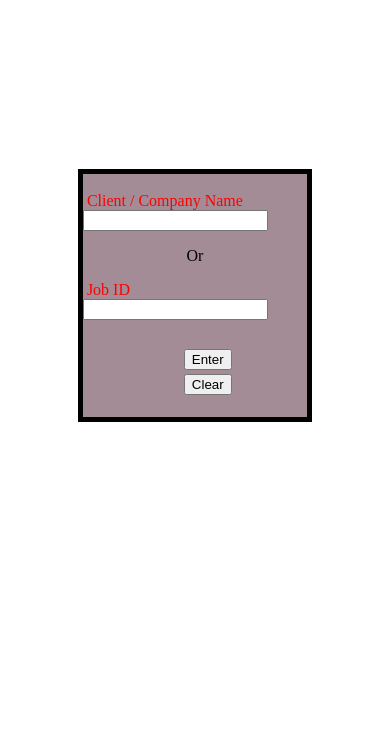
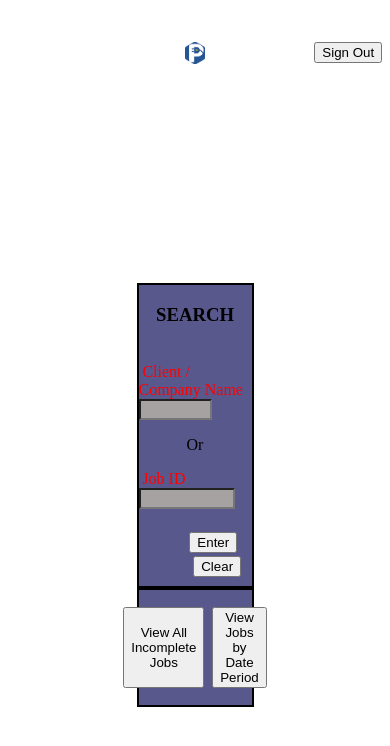
Before and after one commit to brian-w119/job-tracking, a plain HTML site: page index.html in a window 390 px wide. Drawn offline with Linux system fonts and the light colour scheme.

Commit message:
Addedd further layout to the home page

```diff
--- a/index.html
+++ b/index.html
@@ -9,7 +9,10 @@
   </head>
 
   <body>
+    <button id="sign-out">Sign Out</button>
+    <img id="logo" src="./images/logo.png" alt="" />
     <main id="outline">
+      <h3>SEARCH</h3>
       <br />
       <label id="first-label" for="name">Client / Company Name</label>
       <input id="name-input" />
@@ -23,6 +26,11 @@
           <button id="clear">Clear</button>
         </div>
       </div>
+      <hr id="dividing-line" />
+      <div id="search-all">
+        <button id="incomplete-tasks">View All Incomplete Jobs</button>
+        <button id="last-edit">View Jobs by Date Period</button>
+      </div>
     </main>
     <script src="script.js"></script>
   </body>
--- a/style.css
+++ b/style.css
@@ -2,15 +2,16 @@
   box-sizing: border-box;
 }
 
+@media only screen and (max-width: 767px) {
   #outline {
     display: block;
-  border: 5px solid black;
-  background-color: grey;
+    border: 1px solid black;
+    background-color: rgb(118, 130, 139);
     width: 60vw;
     margin-left: auto;
     margin-right: auto;
-  margin-top: 20vh;
-  height: 30vh;
+    margin-top: 15vh;
+    height: auto;
   }
 
   #or {
@@ -27,6 +28,10 @@
     margin-top: 50%;
   }
 
+  .enter-clear > #clear {
+    margin-bottom: 10%;
+  }
+
   #control-buttons > * {
     display: block;
     margin-left: auto;
@@ -38,8 +43,114 @@ label {
     color: red;
   }
 
-@media only screen and (max-width: 767px) {
-  #outline {
-    background-color: rgb(163, 140, 149);
+  h3 {
+    text-align: center;
+  }
+
+  #logo {
+    width: 5vw;
+    height: auto;
+    display: block;
+    margin-left: auto;
+    margin-right: auto;
+    margin-top: 5vh;
+  }
+
+  hr {
+    border: 2px solid black;
+  }
+
+  #search-all {
+    display: flex;
+    justify-content: center;
+    margin-bottom: 2vh;
+    margin-top: 2vh;
+  }
+
+  #incomplete-tasks {
+    margin-right: 1vw;
+  }
+
+  #last-edit {
+    margin-left: 1vw;
   }
 }
+
+img {
+  width: 3vw;
+  height: auto;
+  display: flex;
+  justify-self: center;
+  margin-bottom: 15vh;
+}
+
+#outline {
+  border: 2px solid black;
+  width: 30vw;
+  display: block;
+  margin-left: auto;
+  margin-right: auto;
+  background-color: rgb(88, 88, 141);
+  margin-top: 26vh;
+}
+
+#search-all {
+  display: flex;
+  justify-content: center;
+  margin-bottom: 2vh;
+  margin-top: 2vh;
+}
+
+#incomplete-tasks {
+  margin-right: 1vw;
+}
+
+#last-edit {
+  margin-left: 1vw;
+}
+
+h3 {
+  text-align: center;
+}
+
+label {
+  margin-left: 1vw;
+}
+
+#or {
+  text-align: center;
+}
+
+input {
+  background-color: rgb(167, 162, 162);
+}
+
+#name-input {
+  width: 65%;
+}
+
+#job-id {
+  width: 85%;
+}
+
+.enter-clear {
+  display: flex;
+  justify-content: center;
+}
+
+.enter-clear > #enter {
+  margin-right: 1vw;
+}
+
+.enter-clear > #clear {
+  margin-left: 1vw;
+}
+
+button:hover {
+  background-color: green;
+}
+
+#sign-out {
+  position: absolute;
+  right: 2vw;
+}
```
Also changed, not shown: results.html (added, +9 -0 lines), images/logo.png (added). Lines whose indentation alone changed are shown as unchanged.
